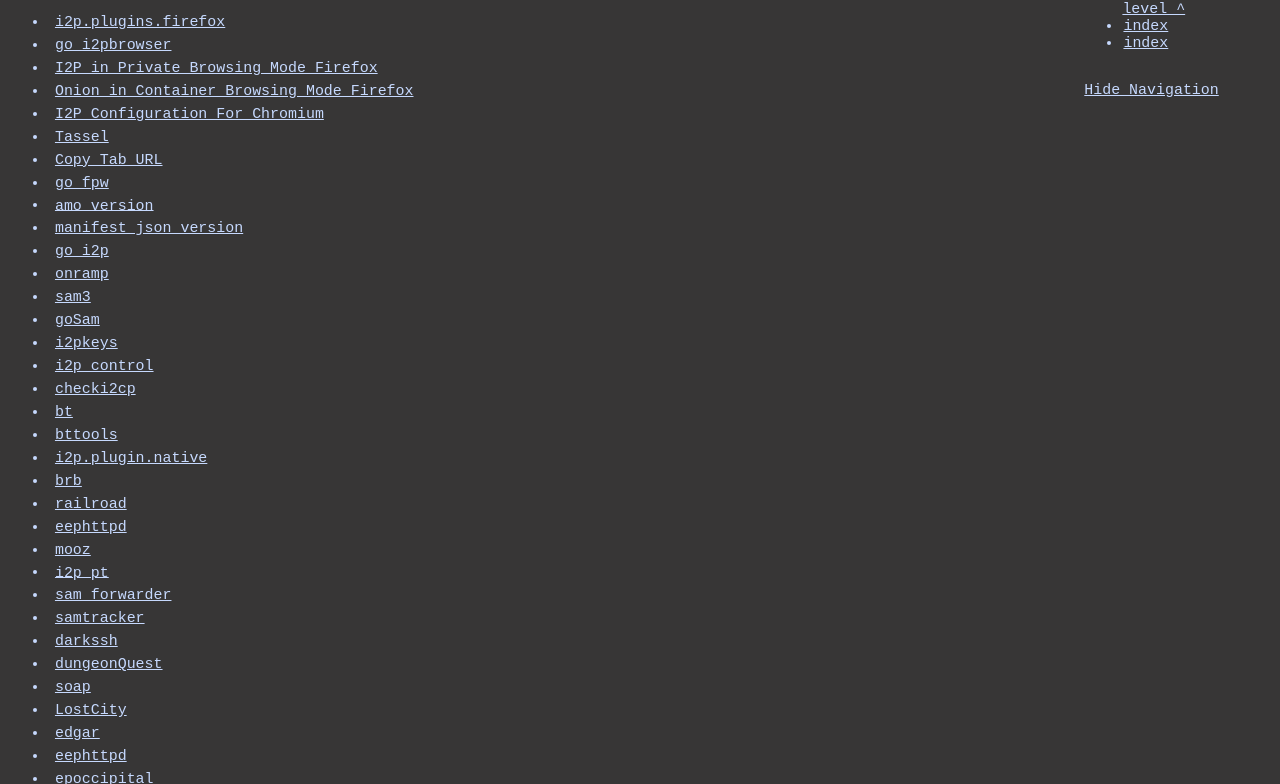
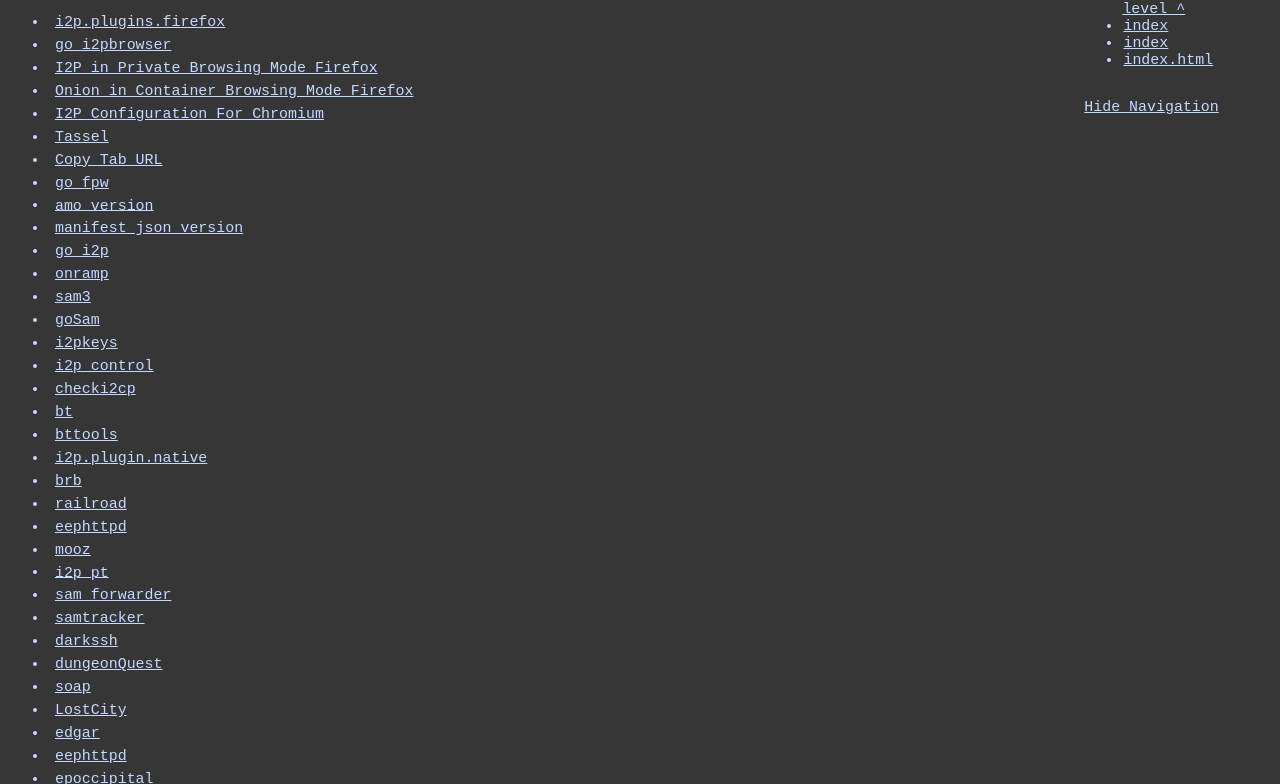
Before and after one commit to eyedeekay/Mostly-Active-Projects, a plain HTML site: page index.html in a window 1280 px wide. Both pictures are taken after a click on the link "Show navigation". Shown: the part 54-838 px from the top of the page. Drawn offline with Linux system fonts and the light colour scheme.

Commit message:
page generation update for: 2023-01-19 01:45:03.316373715 +0000 UTC m=+5.022163225

```diff
--- a/index.html
+++ b/index.html
@@ -9,6 +9,7 @@
     <link rel="stylesheet" type="text/css" href="style.css" />
     <link rel="stylesheet" type="text/css" href="showhider.css" />
     <script type="text/javascript" src="Github.bundle.min.js"></script>
+    <script type="text/javascript" src="script.js"></script>
   </head>
   <body>
     <div id="navbar">
@@ -31,6 +32,11 @@
             <li>
               <a href="index.html">
                 index
+              </a>
+            </li>
+            <li>
+              <a href="index.html">
+                index.html
               </a>
             </li>
           </ul>
```
Also changed, not shown: 1 other file.
